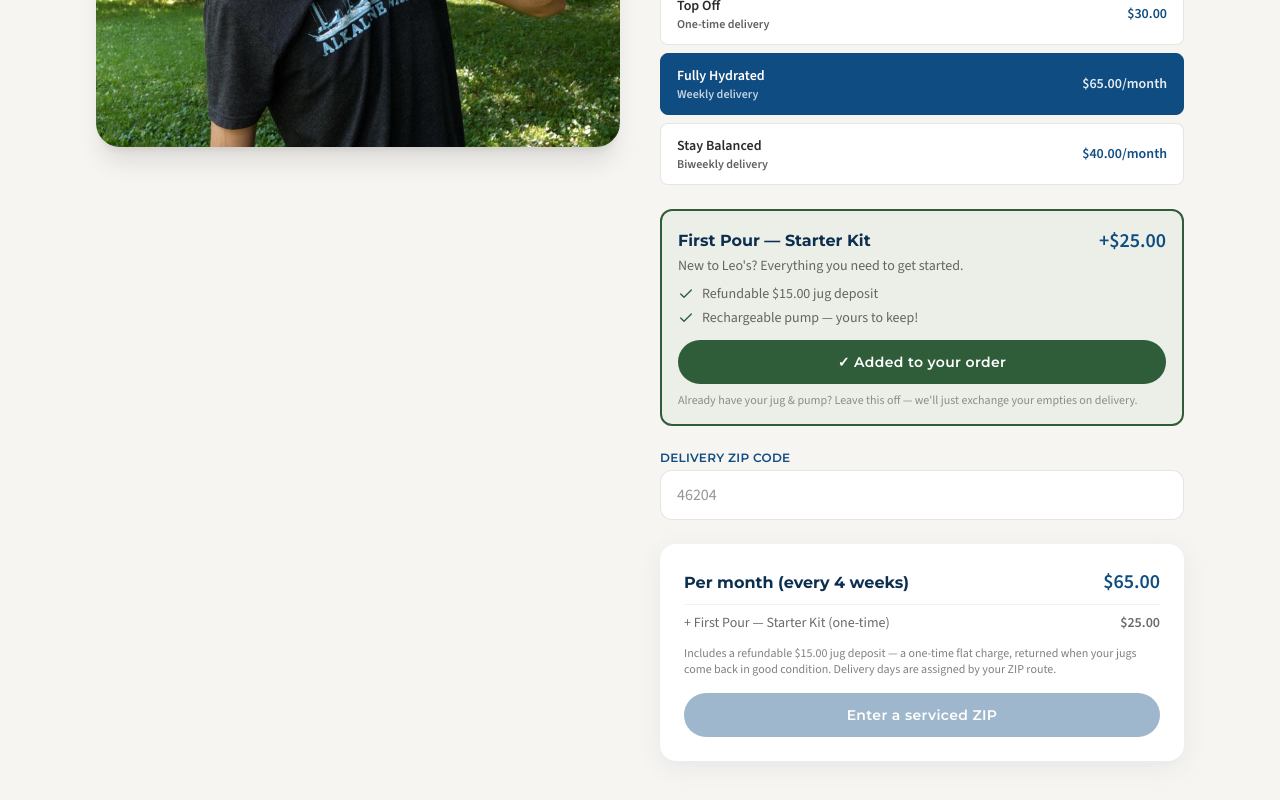
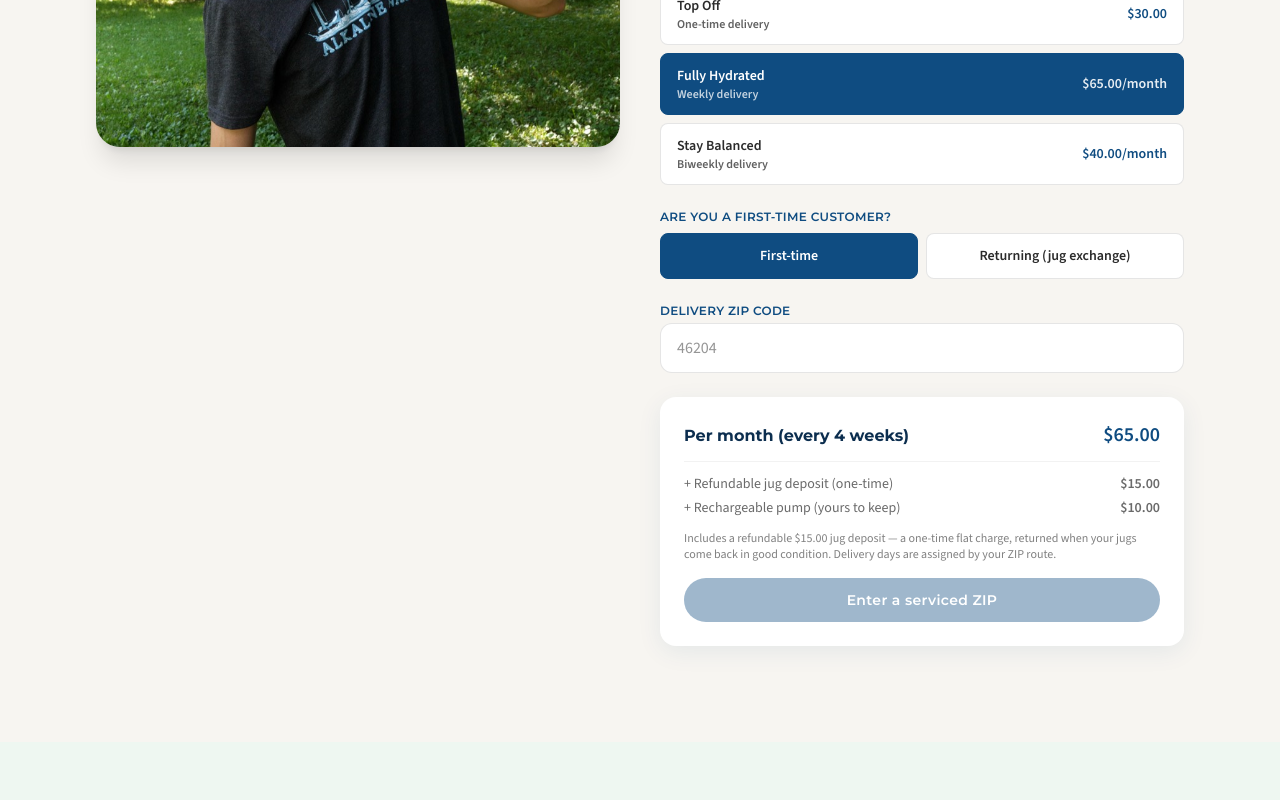
Before and after one commit to editmelo/leosalkalinewater, a Next.js app: page /store in a window 1280 px wide. Shown: the part 642-1442 px from the top of the page. Built offline with nearby package versions, Linux system fonts and the light colour scheme.

Commit message:
feat: restore First-Time/Returning in store; First Pour is a $45 one-click quick-add on the home page

```diff
--- /dev/null
+++ b/src/components/order/FirstPourQuickAdd.tsx
@@ -0,0 +1,44 @@
+"use client";
+import { useState } from "react";
+import { useRouter } from "next/navigation";
+import { useCart } from "@/components/cart/CartProvider";
+import { isInServiceArea } from "@/lib/service-area";
+import { Button } from "@/components/ui/Button";
+import { inputClass } from "@/components/ui/Field";
+
+// One-click starter buy from the home page.
+// First Pour = 1 jug, One-Time delivery, first-time customer
+//            = $20 water + $15 refundable deposit + $10 rechargeable pump = $45.
+export function FirstPourQuickAdd() {
+  const router = useRouter();
+  const { addItem } = useCart();
+  const [zip, setZip] = useState("");
+  const ready = isInServiceArea(zip);
+  const rejected = zip.trim().length >= 5 && !ready;
+
+  function addToCart() {
+    addItem({ kind: "simple", jugCount: 1, frequency: "One-Time", zip: zip.trim(), firstTime: true });
+    router.push("/cart");
+  }
+
+  return (
+    <div className="w-full space-y-2">
+      <input
+        className={`${inputClass} py-2 text-sm`}
+        inputMode="numeric"
+        placeholder="Your ZIP code"
+        aria-label="Delivery ZIP code"
+        value={zip}
+        onChange={(e) => setZip(e.target.value)}
+      />
+      <Button variant="primary" className="w-full" disabled={!ready} onClick={addToCart}>
+        {ready ? "Add to cart →" : "Enter your ZIP"}
+      </Button>
+      {rejected && (
+        <p role="alert" className="text-xs text-red-600">
+          We don&apos;t deliver to that ZIP yet.
+        </p>
+      )}
+    </div>
+  );
+}
--- a/src/components/order/SimpleOrder.tsx
+++ b/src/components/order/SimpleOrder.tsx
@@ -118,48 +118,17 @@ export function SimpleOrder() {
               </Field>
             </div>
 
-            {/* First Pour — a real add-on you choose, not fine print */}
             <div className="mt-6">
-              <div
-                className={`rounded-xl border-2 p-4 transition ${
-                  firstTime ? "border-brand-green bg-brand-green/5" : "border-black/10 bg-white"
-                }`}
-              >
-                <div className="flex items-start justify-between gap-3">
-                  <div>
-                    <p className="font-[family-name:var(--font-heading)] font-bold text-brand-navy">
-                      First Pour — Starter Kit
-                    </p>
-                    <p className="mt-0.5 text-sm text-brand-text/70">New to Leo&apos;s? Everything you need to get started.</p>
-                    <ul className="mt-2 space-y-1 text-sm text-brand-text/70">
-                      <li className="flex items-center gap-2">
-                        <Check className="h-4 w-4 shrink-0 text-brand-green" aria-hidden="true" />
-                        Refundable {formatUsd(NEW_CUSTOMER_DEPOSIT_CENTS)} jug deposit
-                      </li>
-                      <li className="flex items-center gap-2">
-                        <Check className="h-4 w-4 shrink-0 text-brand-green" aria-hidden="true" />
-                        Rechargeable pump — yours to keep!
-                      </li>
-                    </ul>
-                  </div>
-                  <p className="shrink-0 text-xl font-extrabold text-brand-blue">
-                    +{formatUsd(NEW_CUSTOMER_DEPOSIT_CENTS + PUMP_CENTS)}
-                  </p>
+              <Field label="Are you a first-time customer?">
+                <div className="mt-2 grid grid-cols-2 gap-2">
+                  <button className={pill(firstTime, "py-3 text-sm")} aria-pressed={firstTime} onClick={() => setFirstTime(true)}>
+                    First-time
+                  </button>
+                  <button className={pill(!firstTime, "py-3 text-sm")} aria-pressed={!firstTime} onClick={() => setFirstTime(false)}>
+                    Returning (jug exchange)
+                  </button>
                 </div>
-
-                <Button
-                  variant={firstTime ? "green" : "primary"}
-                  className="mt-3 w-full"
-                  onClick={() => setFirstTime(!firstTime)}
-                >
-                  {firstTime
-                    ? "✓ Added to your order"
-                    : `Add First Pour  +${formatUsd(NEW_CUSTOMER_DEPOSIT_CENTS + PUMP_CENTS)}`}
-                </Button>
-                <p className="mt-2 text-xs text-brand-text/50">
-                  Already have your jug &amp; pump? Leave this off — we&apos;ll just exchange your empties on delivery.
-                </p>
-              </div>
+              </Field>
             </div>
 
             <div className="mt-6">
@@ -174,9 +143,15 @@ export function SimpleOrder() {
                 <span className="text-xl font-extrabold text-brand-blue">{formatUsd(amountCents)}</span>
               </div>
               {firstTime && (
-                <div className="mt-2 flex items-center justify-between border-t border-black/5 pt-2 text-sm text-brand-text/70">
-                  <span>+ First Pour — Starter Kit (one-time)</span>
-                  <span className="font-semibold">{formatUsd(depositCents + pumpCents)}</span>
+                <div className="mt-3 space-y-1 border-t border-black/5 pt-3 text-sm text-brand-text/70">
+                  <div className="flex items-center justify-between">
+                    <span>+ Refundable jug deposit (one-time)</span>
+                    <span className="font-semibold">{formatUsd(depositCents)}</span>
+                  </div>
+                  <div className="flex items-center justify-between">
+                    <span>+ Rechargeable pump (yours to keep)</span>
+                    <span className="font-semibold">{formatUsd(pumpCents)}</span>
+                  </div>
                 </div>
               )}
               <p className="mt-3 text-xs text-brand-text/60">
@@ -208,7 +183,7 @@ export function SimpleOrder() {
           </li>
           {firstTime && (
             <li className="text-sm font-normal text-brand-text/70">
-              + {formatUsd(depositCents + pumpCents)} First Pour Starter Kit (one-time)
+              + {formatUsd(depositCents)} refundable deposit &amp; {formatUsd(pumpCents)} rechargeable pump (one-time)
             </li>
           )}
         </ul>
--- a/src/components/sections/ShopPreview.tsx
+++ b/src/components/sections/ShopPreview.tsx
@@ -4,17 +4,19 @@ import { Container } from "@/components/ui/Container";
 import { Card } from "@/components/ui/Card";
 import { Button } from "@/components/ui/Button";
 import { Check } from "lucide-react";
+import { FirstPourQuickAdd } from "@/components/order/FirstPourQuickAdd";
 
-// Mirrors what the Store actually sells: pick jugs + a frequency. "First Pour" is the
-// starter kit automatically added to a first-time customer's first order.
+// First Pour is a one-click starter buy (quick-add straight to the cart).
+// The other three link to the Store, where you build your own delivery.
 const OFFERINGS = [
   {
     name: "First Pour",
-    tagline: "Starter Kit · Add-on",
-    price: "+$25",
-    priceNote: "one-time — new customers",
+    tagline: "Starter Kit · New customers",
+    price: "$45",
+    priceNote: "one-time — everything to get started",
     image: "/products/starter-pack.jpg",
-    features: ["Refundable $15 jug deposit", "Rechargeable pump — yours to keep!", "Add it to any plan at checkout"],
+    quickAdd: true,
+    features: ["First Fill & Delivery (1 jug)", "Refundable $15 jug deposit", "Rechargeable pump — yours to keep!"],
   },
   {
     name: "Stay Balanced",
@@ -85,16 +87,20 @@ export function ShopPreview() {
                 ))}
               </ul>
 
-              <Button href="/store" variant="primary" className="w-full">
-                Select
-              </Button>
+              {o.quickAdd ? (
+                <FirstPourQuickAdd />
+              ) : (
+                <Button href="/store" variant="primary" className="w-full">
+                  Select
+                </Button>
+              )}
             </Card>
           ))}
         </div>
 
         <p className="mt-6 text-center text-xs text-brand-text/60">
-          Each delivery includes 1 jug; additional jugs are +$10 each. New to Leo&apos;s? Add the First Pour starter
-          kit to any plan.
+          Each delivery includes 1 jug; additional jugs are +$10 each. New to Leo&apos;s? Grab a First Pour to get
+          your jug and pump.
         </p>
       </Container>
     </Section>
```
